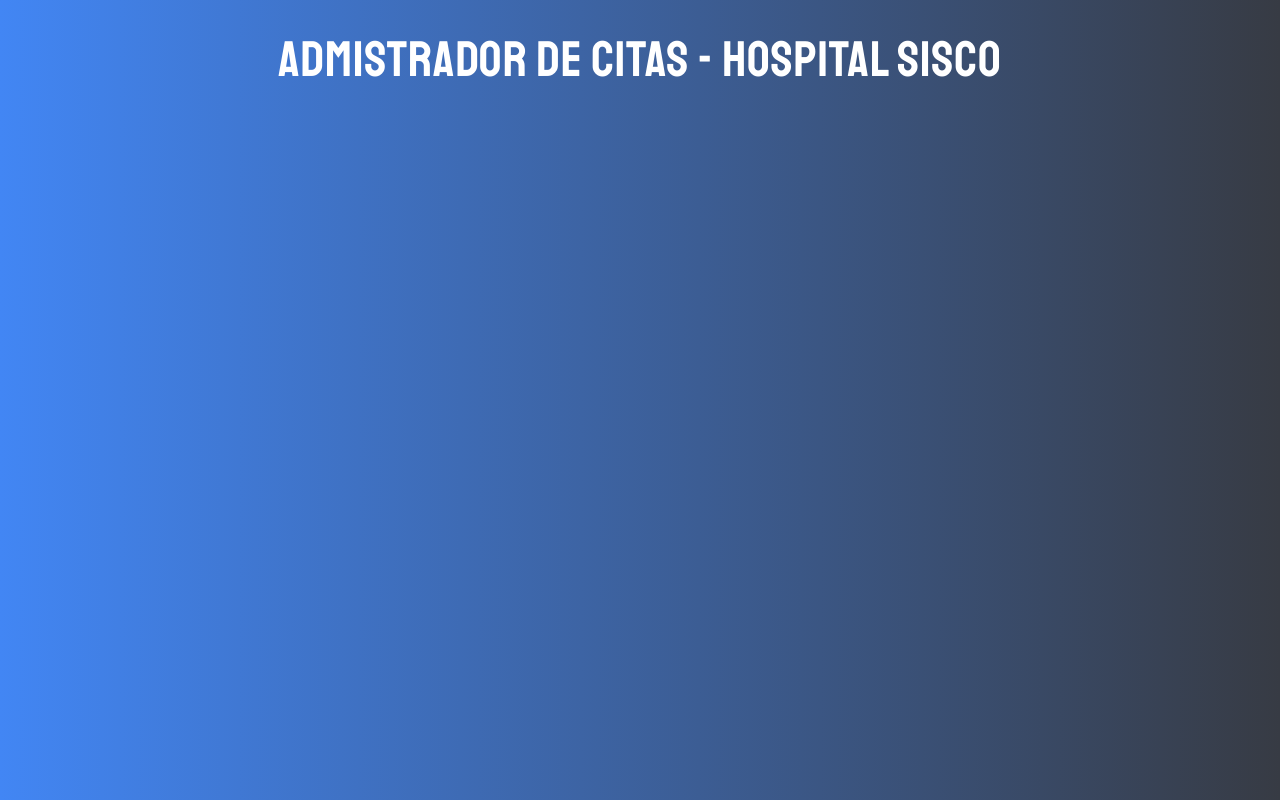
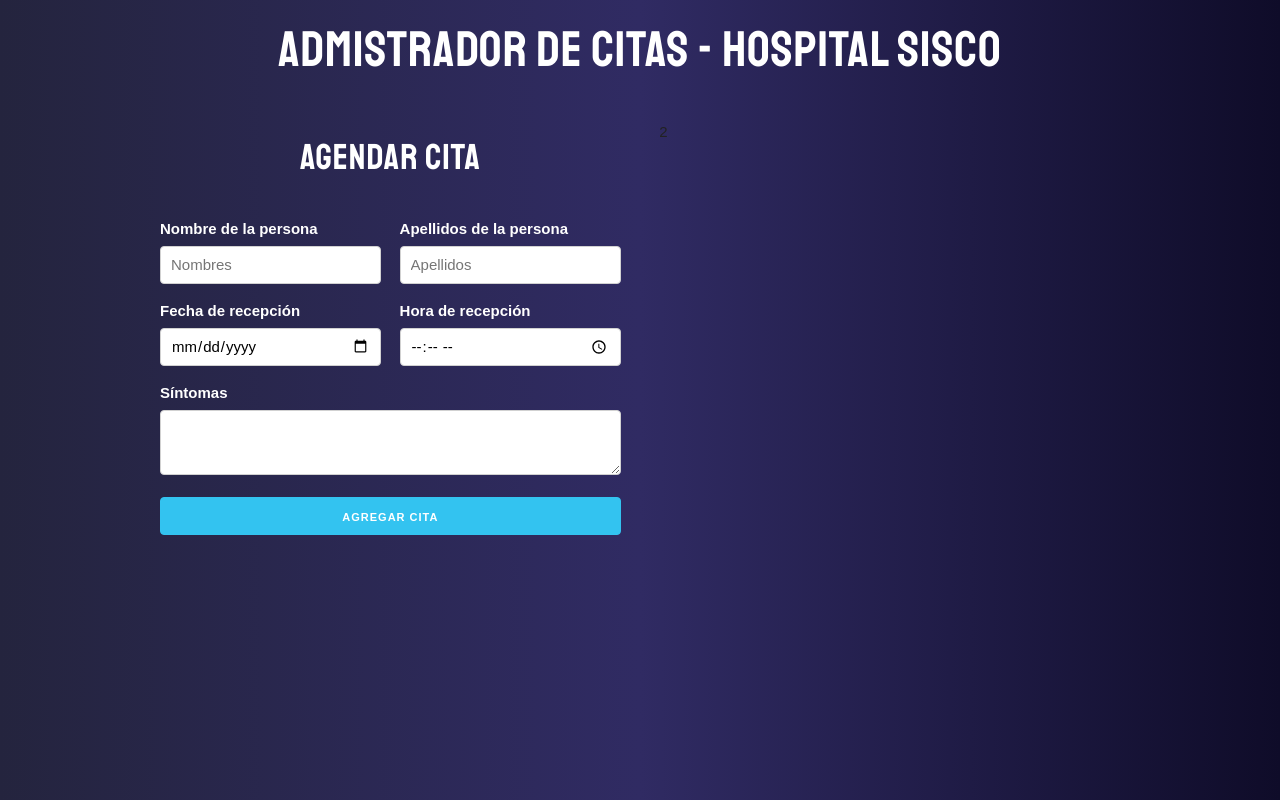
Before and after one commit to franmc01/react-hospital-app, a React (Create React App) app: page / in a window 1280 px wide. Built offline with nearby package versions, Linux system fonts and the light colour scheme.

Commit message:
Creando el componente formulario

```diff
--- a/src/App.jsx
+++ b/src/App.jsx
@@ -1,8 +1,21 @@
-import React from 'react'
+import React, { Fragment } from 'react'
+import Formulario from './components/Fomulario';
 
 function App() {
   return (
-    <h1>Admistrador de citas - Hospital Sisco</h1>
+    <Fragment>
+      <h1>Admistrador de citas - Hospital Sisco</h1>
+      <div className="container">
+        <div className="row">
+          <div className="one-half column">
+              <Formulario />
+          </div>
+          <div className="one-half column">
+              2
+          </div>
+        </div>
+      </div>
+    </Fragment>
   );
 }
 
--- /dev/null
+++ b/src/components/Fomulario.jsx
@@ -0,0 +1,54 @@
+import React, { Fragment } from 'react';
+
+
+const Formulario = () => {
+    return (
+        <Fragment>
+            <h3>Agendar Cita</h3>
+            <form>
+                <div class="row">
+                    <div class="six columns">
+                        <label htmlFor="nombres">Nombre de la persona</label>
+                        <input type="text"
+                            name="nombres"
+                            className="u-full-width"
+                            placeholder="Nombres"
+                        />
+                        <label htmlFor="fecha">Fecha de recepción</label>
+                        <input type="date"
+                            name="fecha"
+                            className="u-full-width"
+                        />
+                    </div>
+
+                    <div className="six columns">
+                    <label htmlFor="apellidos">Apellidos de la persona</label>
+                        <input type="text"
+                            name="apellidos"
+                            className="u-full-width"
+                            placeholder="Apellidos"
+                        />
+                        <label htmlFor="Hora">Hora de recepción</label>
+                        <input type="time"
+                            name="fecha"
+                            className="u-full-width"
+                        />
+                    </div>
+                </div>
+
+                <label htmlFor="Hora">Síntomas</label>
+                <textarea
+                    name="sintomas"
+                    className="u-full-width"
+                ></textarea>
+
+                <button className="u-full-width button-primary"
+                        type="submit">
+                    Agregar cita
+                </button>
+            </form>
+        </Fragment>
+    );
+}
+
+export default Formulario;
--- a/src/index.css
+++ b/src/index.css
@@ -1,41 +1,63 @@
 html {
   min-height: 100%;
 }
+
 body {
-  margin: 0;
-  padding: 0;
+  margin     : 0;
+  padding    : 0;
   font-family: sans-serif;
-  background: #373B44;  /* fallback for old browsers */
-  background: -webkit-linear-gradient(to right, #4286f4, #373B44);  /* Chrome 10-25, Safari 5.1-6 */
-  background: linear-gradient(to right, #4286f4, #373B44); /* W3C, IE 10+/ Edge, Firefox 16+, Chrome 26+, Opera 12+, Safari 7+ */
+  background : #0f0c29;
+  /* fallback for old browsers */
+  background : -webkit-linear-gradient(to right, #24243e, #302b63, #0f0c29);
+  /* Chrome 10-25, Safari 5.1-6 */
+  background : linear-gradient(to right, #24243e, #302b63, #0f0c29);
+  /* W3C, IE 10+/ Edge, Firefox 16+, Chrome 26+, Opera 12+, Safari 7+ */
 
-  min-height: 100%;
+  min-height    : 100%;
   padding-bottom: 5rem;
 }
-h1, h2  {
-  color: white;
-  padding: 3rem 0;
+
+h1,
+h2 {
+  color     : white;
+  padding   : 2rem 0;
   text-align: center;
 
   text-transform: uppercase;
 
-  font-family: 'Staatliches', cursive;
+  font-family   : 'Staatliches', cursive;
   letter-spacing: 1px;
 }
+
+h3,
+h4 {
+  color     : white;
+  padding   : 1.5rem 0;
+  text-align: center;
+
+  text-transform: uppercase;
+
+  font-family   : 'Staatliches', cursive;
+  letter-spacing: 1px;
+}
+
 .lista-citas .media {
-  border-bottom: 1px solid #e1e1e1;
+  border-bottom : 1px solid #e1e1e1;
   padding-bottom: 3rem;
 }
 
-.lista-citas .media:last-of-type{
+.lista-citas .media:last-of-type {
   border-bottom: 0;
 }
+
 .lista-citas .media-body p {
-  margin:0;
+  margin: 0;
 }
+
 .lista-citas .media-body button {
-  margin-top: 1rem!important;
+  margin-top: 1rem !important;
 }
+
 .lista-citas .media-body span {
   font-weight: bold;
 }
@@ -46,51 +68,55 @@ label {
 
 input[type="date"],
 input[type="time"] {
-  height: 38px;
-    padding: 6px 10px;
-    background-color: #fff;
-    border: 1px solid #D1D1D1;
-    border-radius: 4px;
-    box-shadow: none;
-    box-sizing: border-box;
+  height          : 38px;
+  padding         : 6px 10px;
+  background-color: #fff;
+  border          : 1px solid #D1D1D1;
+  border-radius   : 4px;
+  box-shadow      : none;
+  box-sizing      : border-box;
 }
 
 .cita {
-  padding: 2rem;
-  background: white;
+  padding      : 2rem;
+  background   : white;
   border-bottom: 1px solid #e1e1e1;
-  color: black;
+  color        : black;
 }
 
 .cita p {
-  font-weight: bold;
+  font-weight  : bold;
   margin-bottom: .8rem;
 }
+
 .cita p span {
   font-weight: normal;
 
 }
+
 .cita:first-of-type {
-  border-top-left-radius: 1rem;
+  border-top-left-radius : 1rem;
   border-top-right-radius: 1rem;
 }
+
 .cita:last-of-type {
-  border-bottom-left-radius: 1rem;
+  border-bottom-left-radius : 1rem;
   border-bottom-right-radius: 1rem;
 }
+
 .button.eliminar,
 .button.eliminar:hover {
   background-color: #c10059;
-  color: white;
-  margin-top: 2rem;
+  color           : white;
+  margin-top      : 2rem;
 }
 
 .alerta-error {
   background-color: white;
-  color: red;
-  padding: 1rem;
-  font-size: 2rem;
-  text-transform: uppercase;
-  text-align: center;
-  font-family:  'Staatliches', cursive;
+  color           : red;
+  padding         : 1rem;
+  font-size       : 2rem;
+  text-transform  : uppercase;
+  text-align      : center;
+  font-family     : 'Staatliches', cursive;
 }
```
